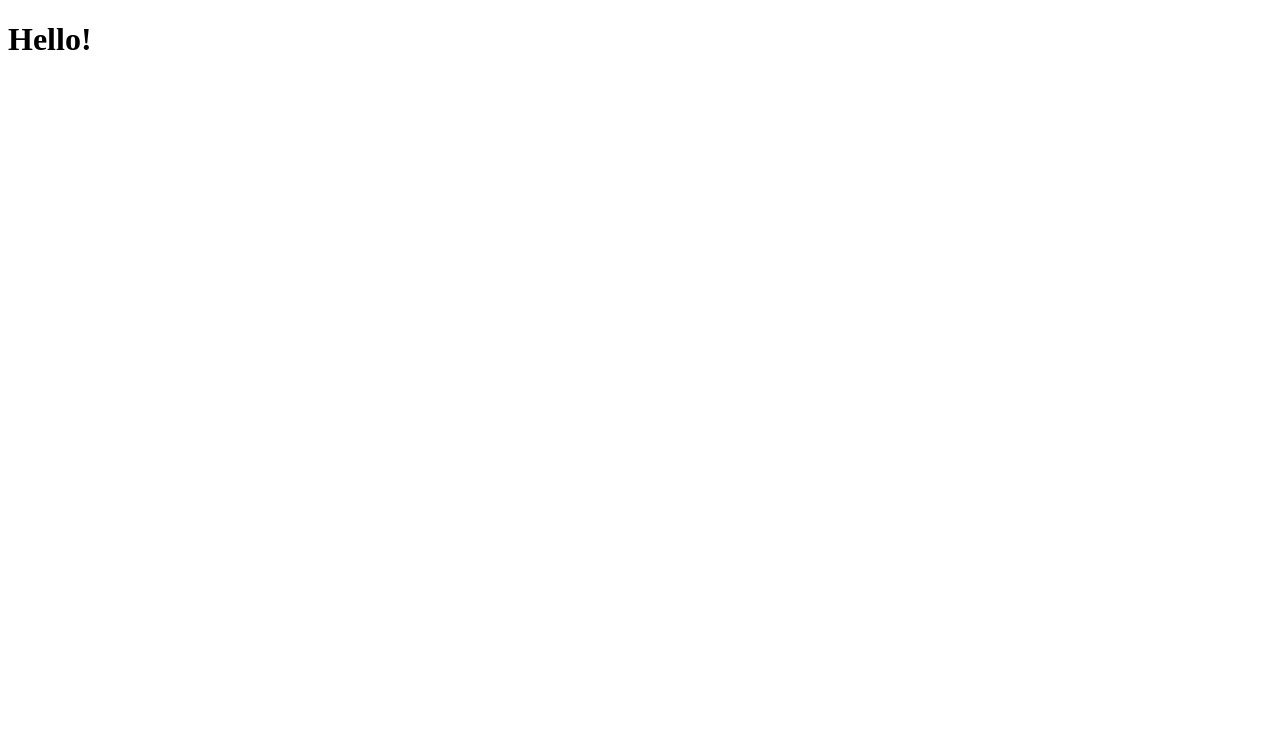
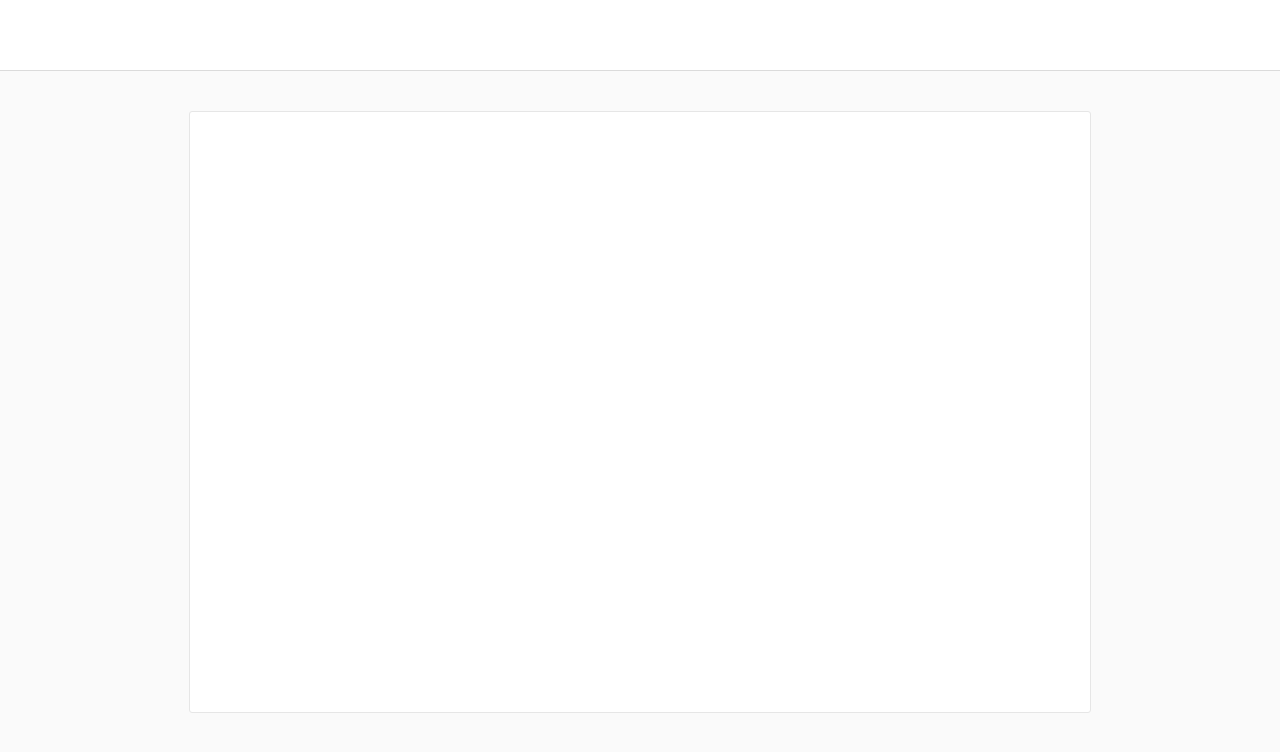
Before and after one commit to alsedi28/MonaWeb, a React app in the folder Mona/: page / in a window 1280 px wide. Shown: the top 752 px of the page. Built offline with nearby package versions, Linux system fonts and the light colour scheme.

Commit message:
добавил наброски для компонентов Header, Post, PostsFeed

```diff
--- a/Mona/public/index.html
+++ b/Mona/public/index.html
@@ -3,6 +3,7 @@
 <html lang="en" xmlns="http://www.w3.org/1999/xhtml">
 <head>
     <meta charset="utf-8" />
+    <link rel="stylesheet" href="./styles/common.css">
     <title>Mona</title>
 </head>
 <body>
--- /dev/null
+++ b/Mona/public/styles/common.css
@@ -0,0 +1,44 @@
+html, body {
+    height: 100%;
+    margin: 0px;
+}
+
+#content {
+    height: 100%;
+    background-color: #fafafa;
+}
+
+header {
+    height: 70px;
+    width: 100%;
+    background-color: white;
+    border-bottom: 1px solid #dbdbdb;
+}
+
+.header-fixed {
+    position: fixed;
+    top: 0;
+    z-index: 1;
+}
+
+.post-block {
+    background-color: white;
+    border-radius: 3px;
+    border: 1px solid #e6e6e6;
+    width: 900px;
+    height: 600px;
+    margin-left: auto;
+    margin-right: auto;
+}
+
+.section-block {
+    height: auto;
+}
+
+.posts-feed-external {
+
+}
+
+.post-external {
+    margin-top: 40px;
+}
--- a/Mona/src/components/app.jsx
+++ b/Mona/src/components/app.jsx
@@ -1,9 +1,17 @@
 import React from 'react'
+import Header from './header'
+import PostsFeed from './postsFeed'
+import Post from './post'
 
 export default class App extends React.Component {
     render() {
         return (
-            <h1>Hello!</h1>
+            <React.Fragment>
+                <Header/>
+                <PostsFeed externalClass="posts-feed-external">
+                    <Post externalClass="post-external" />
+                </PostsFeed>
+            </React.Fragment>
         );
     }
 };
--- /dev/null
+++ b/Mona/src/components/header.jsx
@@ -0,0 +1,7 @@
+import React from 'react'
+
+const Header = ({ externalClass = "" }) => (
+    <header className={externalClass}></header>
+);
+
+export default Header;
--- /dev/null
+++ b/Mona/src/components/post.jsx
@@ -0,0 +1,8 @@
+import React from 'react'
+
+const Post = ({ externalClass = "" }) => (
+    <article className={`post-block ${externalClass}`}>
+    </article>
+);
+
+export default Post;
--- /dev/null
+++ b/Mona/src/components/postsFeed.jsx
@@ -0,0 +1,9 @@
+import React from 'react'
+
+const PostsFeed = ({ externalClass = "", children }) => (
+    <section className={`section-block ${externalClass}`}>
+        {children}
+    </section>
+);
+
+export default PostsFeed;
```
Also changed, not shown: Mona/public/assets/bundle.js, 1 other file (tests, documents, lock files or other folders).
